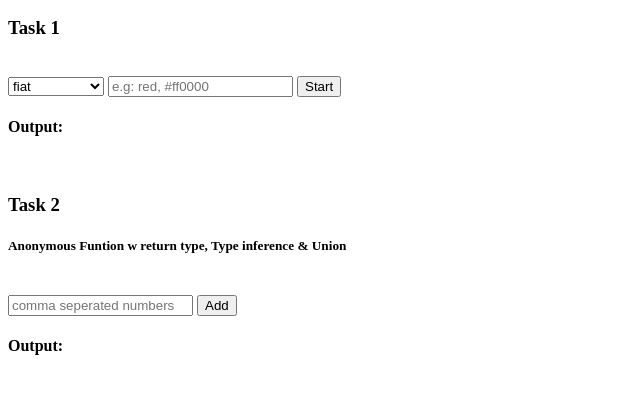
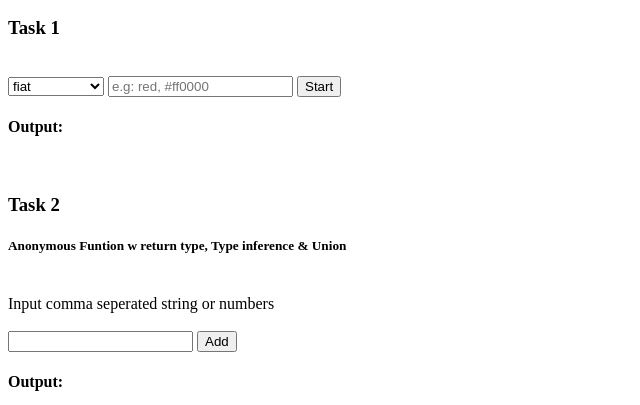
Before and after one commit to itsnaveenvijayan/learning-typescript-naveen, a website: page index.html in a window 1280 px wide. Shown: the part 96-501 px from the top of the page, without its empty margins (0-640 px from the left). Drawn offline with Linux system fonts and the light colour scheme.

Commit message:
1 file modified

```diff
--- a/index.html
+++ b/index.html
@@ -17,7 +17,10 @@
 <h5>Anonymous Funtion w return type, Type inference & Union</h5>
 <br>
 <div>
-  <input id="numbers" placeholder="comma seperated numbers">
+  Input comma seperated string or numbers
+</div>
+<br>
+  <input id="numbers" placeholder="">
   <button id = "addbtn" type="button" class="btn btn-default">Add</button>
   <h4>Output:</h4>
   <pre id="messageBox2"></pre>
```
